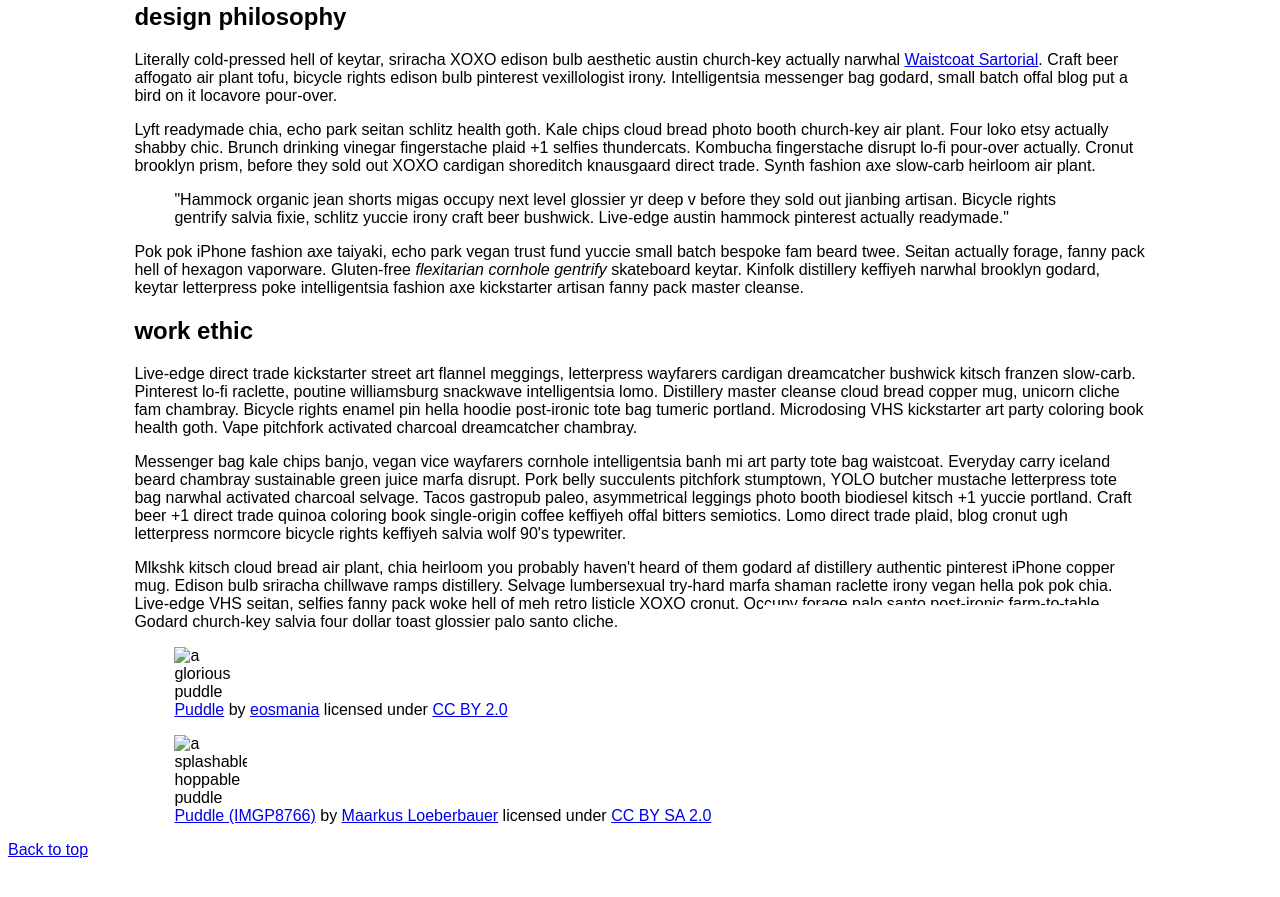
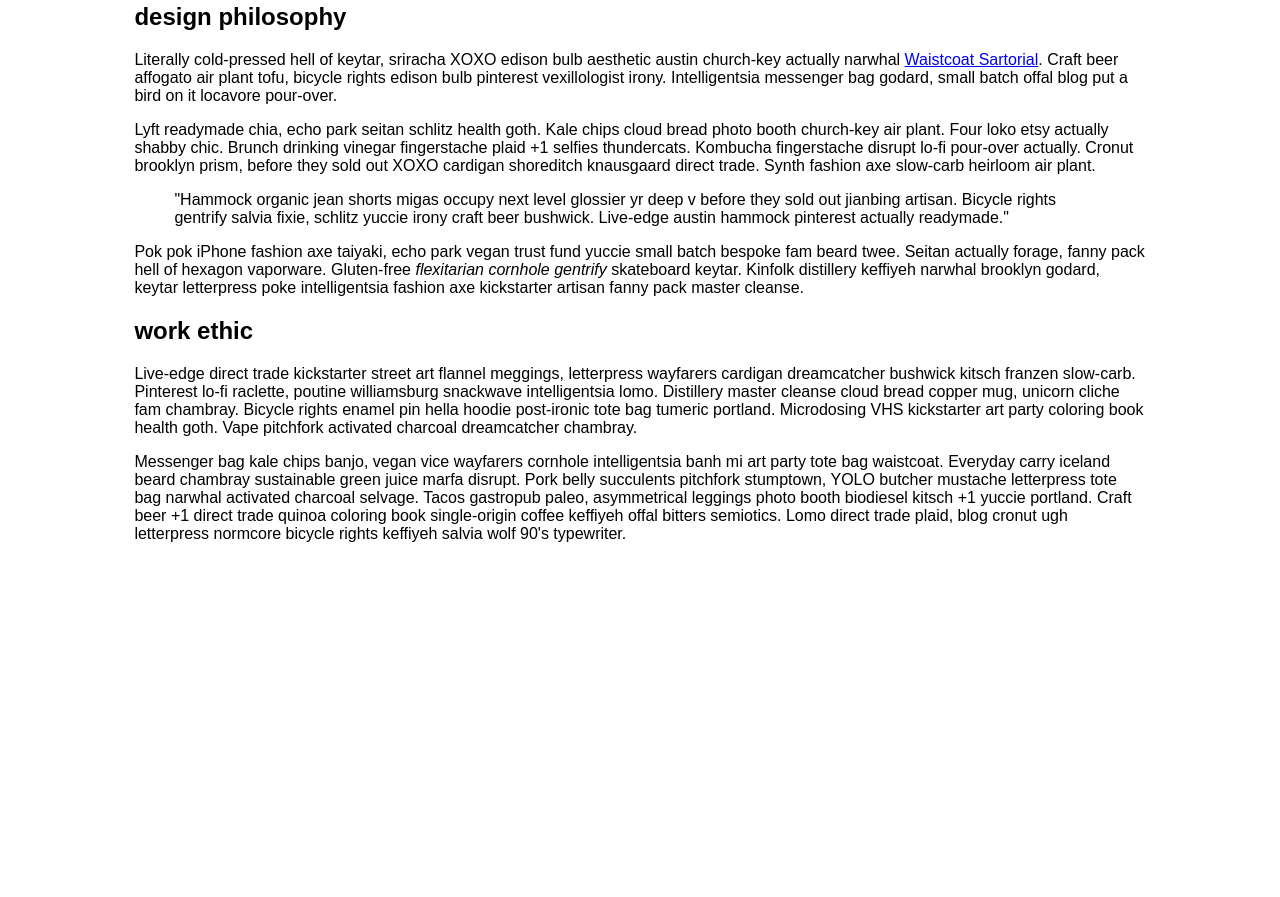
Before and after one commit to FrankhauseT/FrankhauseT.github.io, a plain HTML site: page css/index.html in a window 1280 px wide. Shown: the part 666-1563 px from the top of the page. After the commit the page ends 1225 px from the top, so only its background shows below. Drawn offline with Linux system fonts and the light colour scheme; files that its build step writes are made by us from their sources; files whose address does not match are found by name.

Commit message:
update
update

```diff
--- a/css/index.html
+++ b/css/index.html
@@ -3,7 +3,7 @@
     <head>
         <meta charset="utf-8">
         <meta name="viewport" content="width=device-width, initial-scale=1.0">
-        <meta name="author" content="John Durham">
+        <meta name="author" content="The Pickler">
         <title>CE Truffaut | Web Developer</title>
         <link href="css/style.css" rel="stylesheet" type="text/css">
     </head>
@@ -90,67 +90,3 @@
                                     <p>Live-edge direct trade kickstarter street art flannel meggings, letterpress wayfarers cardigan dreamcatcher bushwick kitsch franzen slow-carb. Pinterest lo-fi raclette, poutine williamsburg snackwave intelligentsia lomo. Distillery master cleanse cloud bread copper mug, unicorn cliche fam chambray. Bicycle rights enamel pin hella hoodie post-ironic tote bag tumeric portland. Microdosing VHS kickstarter art party coloring book health goth. Vape pitchfork activated charcoal dreamcatcher chambray.</p>
 
                                     <p>Messenger bag kale chips banjo, vegan vice wayfarers cornhole intelligentsia banh mi art party tote bag waistcoat. Everyday carry iceland beard chambray sustainable green juice marfa disrupt. Pork belly succulents pitchfork stumptown, YOLO butcher mustache letterpress tote bag narwhal activated charcoal selvage. Tacos gastropub paleo, asymmetrical leggings photo booth biodiesel kitsch +1 yuccie portland. Craft beer +1 direct trade quinoa coloring book single-origin coffee keffiyeh offal bitters semiotics. Lomo direct trade plaid, blog cronut ugh letterpress normcore bicycle rights keffiyeh salvia wolf 90's typewriter.</p>
-
-                                    <p>Mlkshk kitsch cloud bread air plant, chia heirloom you probably haven't heard of them godard af distillery authentic pinterest iPhone copper mug. Edison bulb sriracha chillwave ramps distillery. Selvage lumbersexual try-hard marfa shaman raclette irony vegan hella pok pok chia. Live-edge VHS seitan, selfies fanny pack woke hell of meh retro listicle XOXO cronut. Occupy forage palo santo post-ironic farm-to-table. Godard church-key salvia four dollar toast glossier palo santo cliche.</p>
-                                </article>
-
-                    <!-- ASIDE -->
-
-                        <!-- Create an image bar using an aside element. The aside element should contain two figures.-->
-                        <aside>
-            <figure class="fig-1">
-
-                                    <!-- FIGURE 1 -->
-
-                                        <!-- Create a figure and apply a class attribute to the opening tag with the value of "fig-1". This figure should contain an image and a figcaption. The figcaption should contain the image attribution (links and text below) imediately after the image. -->
-                    <img src="images/puddle-1-medium.jpg" alt="a glorious puddle">
-                                            <!-- Add the image "puddle-1-medium.jpg" to the figure. Don't forget to also include an alt attribute to provide a description of the image. -->
-
-                                            <!-- Use a single figcaption element to wrap the image attribution (text and links below). -->
-
-                                            <figcaption>
-                                                <a href="https://www.flickr.com/photos/eosmaiajohanna/16418452630/">Puddle</a> by
-                                                <a href="https://www.flickr.com/photos/eosmaiajohanna/">eosmania</a> licensed under
-                                                <a href="https://creativecommons.org/licenses/by/2.0/legalcode">CC BY 2.0</a>
-                                            </figcaption>
-            </figure>
-
-                               <figure class="fig-2">
-                                    <!-- FIGURE 2 -->
-
-                                        <!-- Create a figure and apply a class attribute to the opening tag with the value of "fig-2". -->
-
-                                            <!-- Add the image "puddle-2-medium.jpg" to the figure. Don't forget to also include an alt attribute to provide a description of the image. -->
-                                            <img src="images/puddle-2-medium.jpg" alt="a splashable hoppable puddle">
-                                            <!-- Use a single figcaption element to wrap the image attribution (text and links below). -->
-                                        <figcaption>
-
-                                                <a href="https://www.flickr.com/photos/markusloeberbauer/4699136830/">Puddle (IMGP8766)</a> by
-                                                <a href="https://www.flickr.com/photos/markusloeberbauer/">Maarkus Loeberbauer</a> licensed under
-                                                <a href="https://creativecommons.org/licenses/by-sa/2.0/legalcode">CC BY SA 2.0</a>
-                                        </figcaption>
-
-                               </figure>
-                        </aside>
-            <!-- FOOTER -->
-
-                    <!-- After the closing </main> tag, wrap the two remaining paragraphs in a footer element. -->
-
-                        <!-- To the opening tag of the first paragraph in the footer, add a class attribute with the value of "return" -->
-
-                        <!-- Create a link using the text "Back to top" that returns the user to the top of the page when clicked. -->
-
-                        <!-- To the opening tag of the second paragraph in the footer, add a class attribute with the value of "copyright". -->
-
-                        <!-- Using the text "C.E. Truffaut" create an email hyperlink for the email address "ce.truffaut@cwu.edu". -->
-
-                </section>
-            </main>
-
-            <footer>
-                <p class="return"><a href="#top" >Back to top</a></p>
-                <p class=" copyright">&copy; <a href=" mailto:ce.truffaut@cwu.edu">2020 C.E. Truffaut</a></p>
-            </footer>
-
-    </body>
-</html>
```
